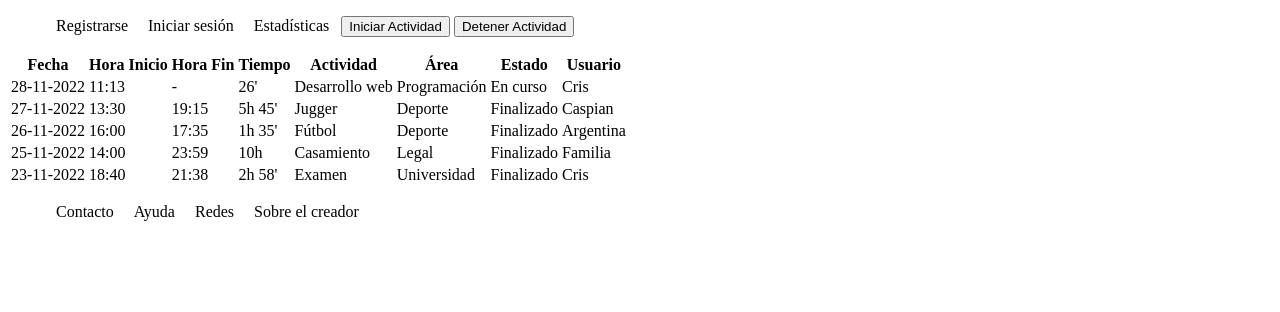
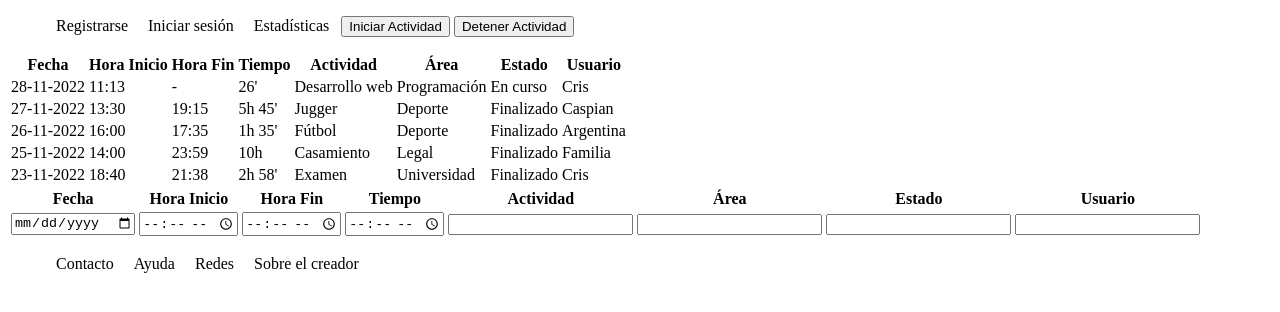
Before and after one commit to CrisArquimediano/TrackingSense, a plain HTML site: page index.html in a window 1280 px wide. Drawn offline with Linux system fonts and the light colour scheme.

Commit message:
Agregando tabla de input para nueva actividad.

```diff
--- a/index.html
+++ b/index.html
@@ -95,6 +95,35 @@
         </table>
     </div>
 
+    <div class="new-task input-task"> <!-- Poner para que el botón de Iniciar Actividad muestre y tome los datos de acá -->
+        <table id="input-table">
+            <thead>
+                <tr>
+                    <th>Fecha</th>
+                    <th>Hora Inicio</th>
+                    <th>Hora Fin</th>
+                    <th>Tiempo</th>
+                    <th>Actividad</th>
+                    <th>Área</th>
+                    <th>Estado</th>
+                    <th>Usuario</th>
+                </tr>
+            </thead>
+            <tbody>
+                <tr>
+                    <td><input type="date" /></td>
+                    <td><input type="time" /></td>
+                    <td><input type="time" /></td>
+                    <td><input type="time" /></td> <!-- Ver en JS para tomar el tiempo transcurrido -->
+                    <td><input type="text" /></td>
+                    <td><input type="text" /></td>
+                    <td><input type="text" /></td> <!-- Poner para elegir solo entre En curso/Finalizado -->
+                    <td><input type="text" /></td>
+                </tr>
+            </tbody>
+        </table>
+    </div>
+
     <footer>
         <nav class="nav bottom-nav">
             <ul>
```
